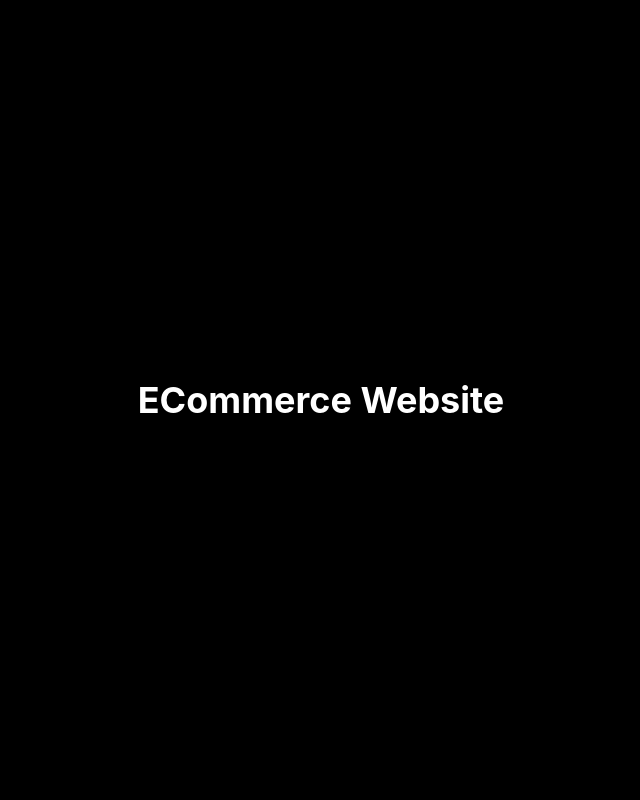
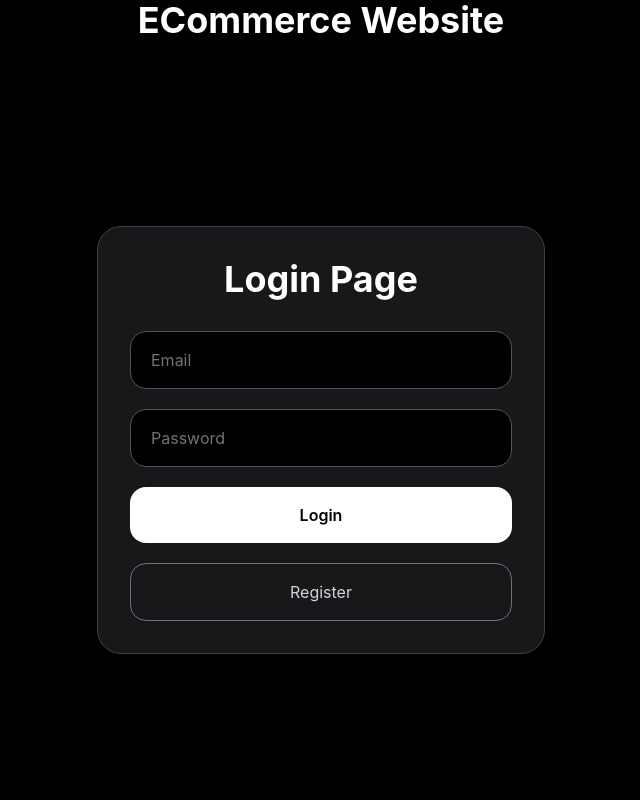
Before and after one commit to ArmanKadian-sys/ecommerce-frontend, a React (Vite) app: page /auth/login in a window 1280 px wide. Shown: the top 800 px of the page, without its empty margins (319-959 px from the left). Built offline with nearby package versions, Linux system fonts and the light colour scheme.

Commit message:
Update SimpleBar.jsx
simple bar tailwind updated

```diff
--- a/src/components/SimpleBar.jsx
+++ b/src/components/SimpleBar.jsx
@@ -1,7 +1,7 @@
 const SimpleBar = () => {
   return (
     <>
-      <div className="min-h-screen bg-black flex items-center justify-center">
+      <div className=" bg-black flex items-center justify-center">
         <h1 className="text-white text-4xl font-bold">
           ECommerce Website
         </h1>
```
